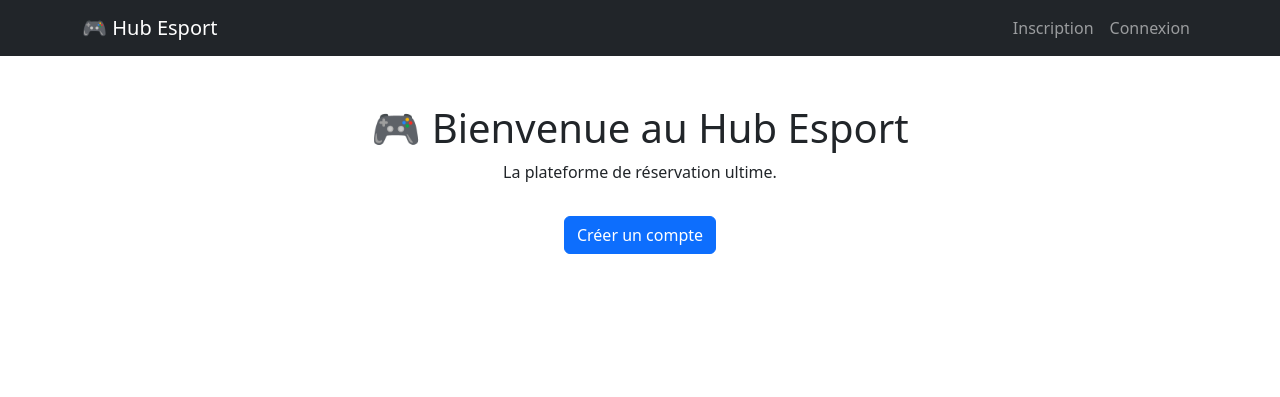
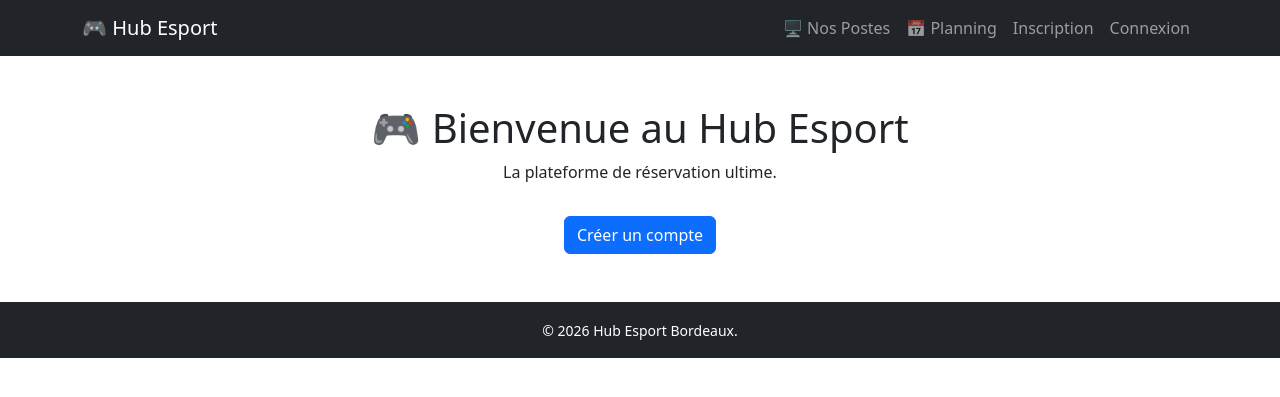
Before and after one commit to Lucas-blancaws/Hub-Esport-Project, a Flask app: page / in a window 1280 px wide. Shown: the top 397 px of the page. Run offline with Flask 3, Linux system fonts and the light colour scheme.

Commit message:
FEAT: Add stations catalog page and update navbar

```diff
--- a/app/main/routes.py
+++ b/app/main/routes.py
@@ -1,5 +1,5 @@
 from flask import render_template, jsonify
-from app.models import Reservation
+from app.models import Reservation, Station
 from app.main import bp
 
 @bp.route('/')
@@ -20,3 +20,9 @@ def get_reservations():
 
     # 3. On renvoie du JSON (c'est ce que FullCalendar comprend)
     return jsonify(events)
+
+@bp.route('/stations')
+def stations():
+    # On récupère TOUS les postes de la base de données
+    stations_list = Station.query.all()
+    return render_template('main/stations.html', stations=stations_list)
--- a/app/templates/base.html
+++ b/app/templates/base.html
@@ -16,6 +16,12 @@
             </button>
             <div class="collapse navbar-collapse" id="navbarNav">
                 <ul class="navbar-nav ms-auto">
+                    <li class="nav-item">
+                        <a class="nav-link" href="{{ url_for('main.stations') }}">🖥️ Nos Postes</a>
+                    </li>
+                    <li class="nav-item">
+                        <a class="nav-link" href="{{ url_for('main.booking') }}">📅 Planning</a>
+                    </li>
                     {% if current_user.is_authenticated %}
                         <li class="nav-item">
                             <span class="nav-link text-warning">👤 {{ current_user.username }}</span>
@@ -47,7 +53,11 @@
     </div>
 
     {% block content %}{% endblock %}
-
+    <footer class="bg-dark text-white text-center py-3 mt-5">
+        <div class="container">
+            <small>&copy; 2026 Hub Esport Bordeaux.</small>
+        </div>
+    </footer>
     <script src="https://cdn.jsdelivr.net/npm/bootstrap@5.3.0/dist/js/bootstrap.bundle.min.js"></script>
 </body>
 </html>
```
Also changed, not shown: app/templates/main/stations.html (added, +37 -0 lines).
